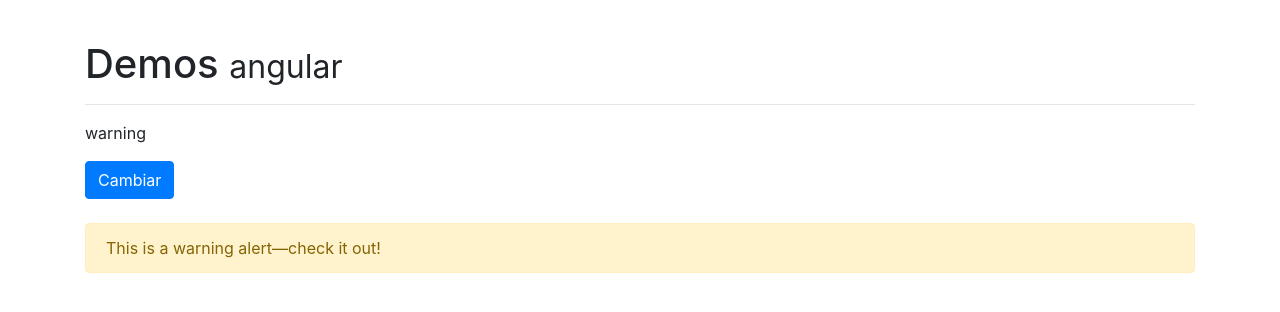
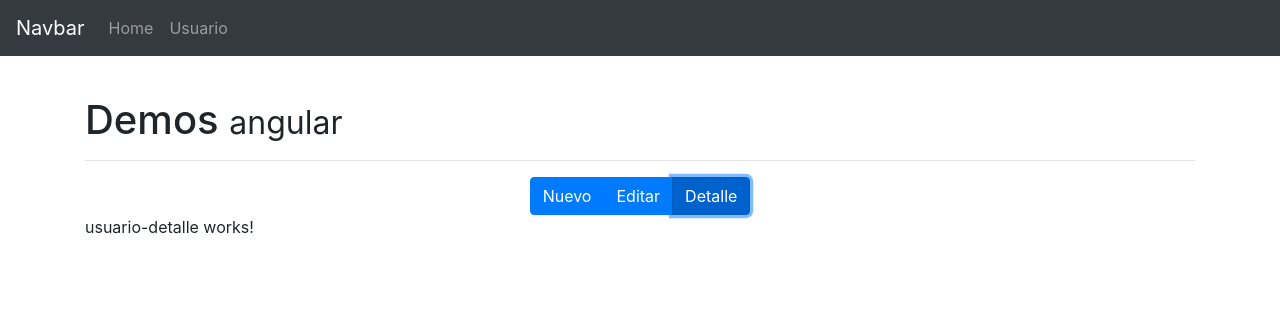
Before and after one commit to ernestoaguaysol/miscelaneos, an Angular app: page /usuario/1/detalle in a window 1280 px wide. Shown: the top 312 px of the page. Built offline with nearby package versions, Linux system fonts and the light colour scheme.

Commit message:
rutas hijas

```diff
--- a/src/app/app.component.html
+++ b/src/app/app.component.html
@@ -1,14 +1,10 @@
+<app-navbar></app-navbar>
+
 <div class="container main-container">
+
   <h1>Demos <small>angular</small></h1>
   <hr>
 
-  <!-- <app-ng-style></app-ng-style> -->
+  <router-outlet></router-outlet>
 
-  <!-- <app-css></app-css> -->
-
-  <!-- <app-clases></app-clases> -->
-
-  <!-- <p [appResaltado]="'orange'">hola mundo</p> -->
-
-  <app-ng-switch></app-ng-switch>
 </div>
--- /dev/null
+++ b/src/app/components/home/home.component.ts
@@ -0,0 +1,25 @@
+import { Component, OnInit } from '@angular/core';
+
+@Component({
+  selector: 'app-home',
+  template: `
+  <app-ng-style></app-ng-style>
+
+    <app-css></app-css>
+
+    <app-clases></app-clases>
+
+    <p [appResaltado]="'orange'">hola mundo</p>
+
+    <app-ng-switch></app-ng-switch>
+  `,
+  styles: []
+})
+export class HomeComponent implements OnInit {
+
+  constructor() { }
+
+  ngOnInit() {
+  }
+
+}
--- /dev/null
+++ b/src/app/components/navbar/navbar.component.html
@@ -0,0 +1,21 @@
+<nav class="navbar navbar-expand-lg navbar-dark bg-dark">
+
+  <a class="navbar-brand" href="#">Navbar</a>
+
+  <button class="navbar-toggler" type="button" data-toggle="collapse" data-target="#navbarNav" aria-controls="navbarNav" aria-expanded="false"
+    aria-label="Toggle navigation">
+    <span class="navbar-toggler-icon"></span>
+  </button>
+
+  <div class="collapse navbar-collapse" id="navbarNav">
+    <ul class="navbar-nav">
+
+      <li class="nav-item" routerLinkActive="active">
+        <a class="nav-link" [routerLink]="[ '/home' ]">Home</a>
+      </li>
+      <li class="nav-item" routerLinkActive="active">
+        <a class="nav-link" [routerLink]="[ '/usuario',10 ]">Usuario</a>
+      </li>
+    </ul>
+  </div>
+</nav>
--- /dev/null
+++ b/src/app/components/navbar/navbar.component.ts
@@ -0,0 +1,15 @@
+import { Component, OnInit } from '@angular/core';
+
+@Component({
+  selector: 'app-navbar',
+  templateUrl: './navbar.component.html',
+  styles: []
+})
+export class NavbarComponent implements OnInit {
+
+  constructor() { }
+
+  ngOnInit() {
+  }
+
+}
--- /dev/null
+++ b/src/app/components/usuario/usuario-detalle.component.ts
@@ -0,0 +1,19 @@
+import { Component, OnInit } from '@angular/core';
+
+@Component({
+  selector: 'app-usuario-detalle',
+  template: `
+    <p>
+      usuario-detalle works!
+    </p>
+  `,
+  styles: []
+})
+export class UsuarioDetalleComponent implements OnInit {
+
+  constructor() { }
+
+  ngOnInit() {
+  }
+
+}
--- /dev/null
+++ b/src/app/components/usuario/usuario-editar.component.ts
@@ -0,0 +1,19 @@
+import { Component, OnInit } from '@angular/core';
+
+@Component({
+  selector: 'app-usuario-editar',
+  template: `
+    <p>
+      usuario-editar works!
+    </p>
+  `,
+  styles: []
+})
+export class UsuarioEditarComponent implements OnInit {
+
+  constructor() { }
+
+  ngOnInit() {
+  }
+
+}
--- /dev/null
+++ b/src/app/components/usuario/usuario-nuevo.component.ts
@@ -0,0 +1,19 @@
+import { Component, OnInit } from '@angular/core';
+
+@Component({
+  selector: 'app-usuario-nuevo',
+  template: `
+    <p>
+      usuario-nuevo works!
+    </p>
+  `,
+  styles: []
+})
+export class UsuarioNuevoComponent implements OnInit {
+
+  constructor() { }
+
+  ngOnInit() {
+  }
+
+}
--- /dev/null
+++ b/src/app/components/usuario/usuario.component.html
@@ -0,0 +1,11 @@
+<div class="row">
+  <div class="col-md-12 text-center">
+    <div class="btn-group" role="group" aria-label="Basic example">
+      <button type="button" class="btn btn-primary" routerLinkActive="active" [routerLink]="[ 'nuevo' ]">Nuevo</button>
+      <button type="button" class="btn btn-primary" routerLinkActive="active" [routerLink]="[ 'editar' ]">Editar</button>
+      <button type="button" class="btn btn-primary" routerLinkActive="active" [routerLink]="[ 'detalle' ]">Detalle</button>
+    </div>
+  </div>
+</div>
+
+<router-outlet></router-outlet>
--- /dev/null
+++ b/src/app/components/usuario/usuario.component.ts
@@ -0,0 +1,15 @@
+import { Component, OnInit } from '@angular/core';
+
+@Component({
+  selector: 'app-usuario',
+  templateUrl: './usuario.component.html',
+  styleUrls: ['./usuario.component.css']
+})
+export class UsuarioComponent implements OnInit {
+
+  constructor() { }
+
+  ngOnInit() {
+  }
+
+}
```
Also changed, not shown: src/app/app.module.ts (+18 -2 lines), src/app/app.routes.ts (added, +28 -0 lines), src/app/components/usuario/usuario.component.css (added).
